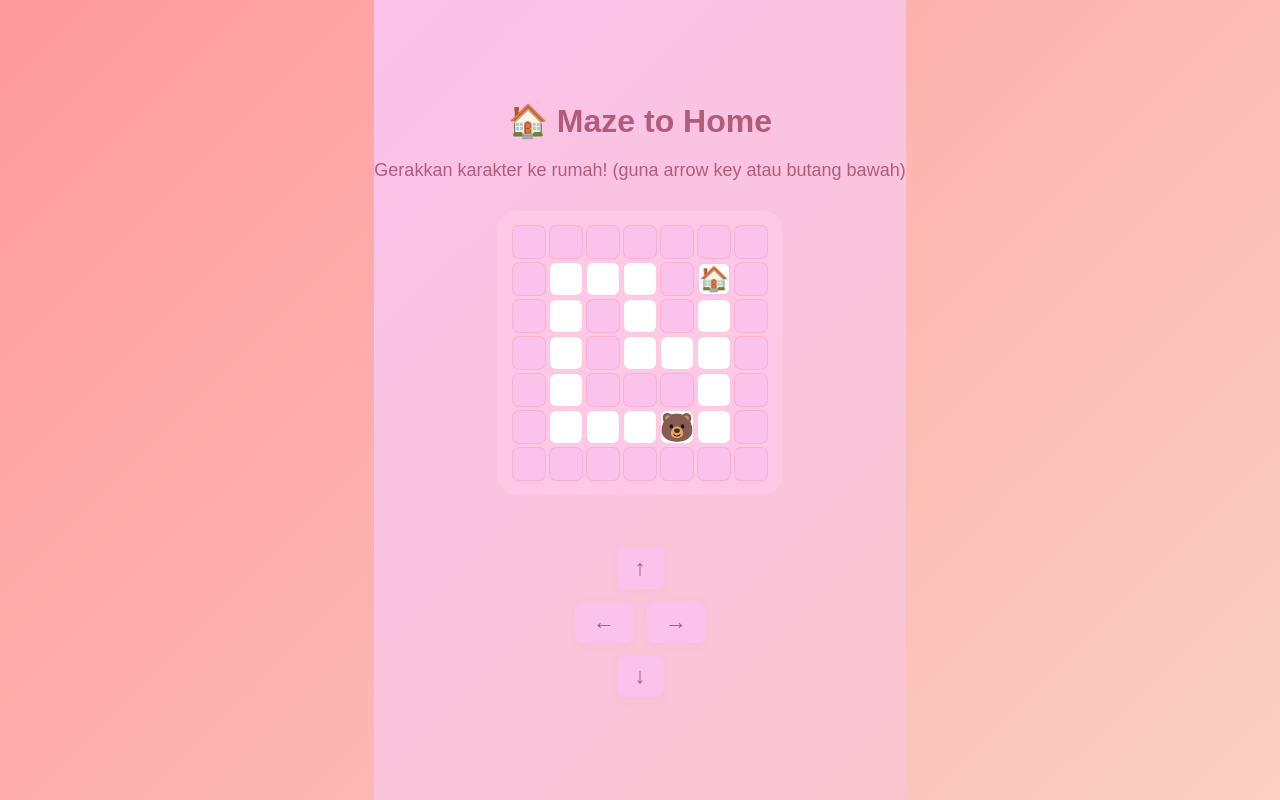
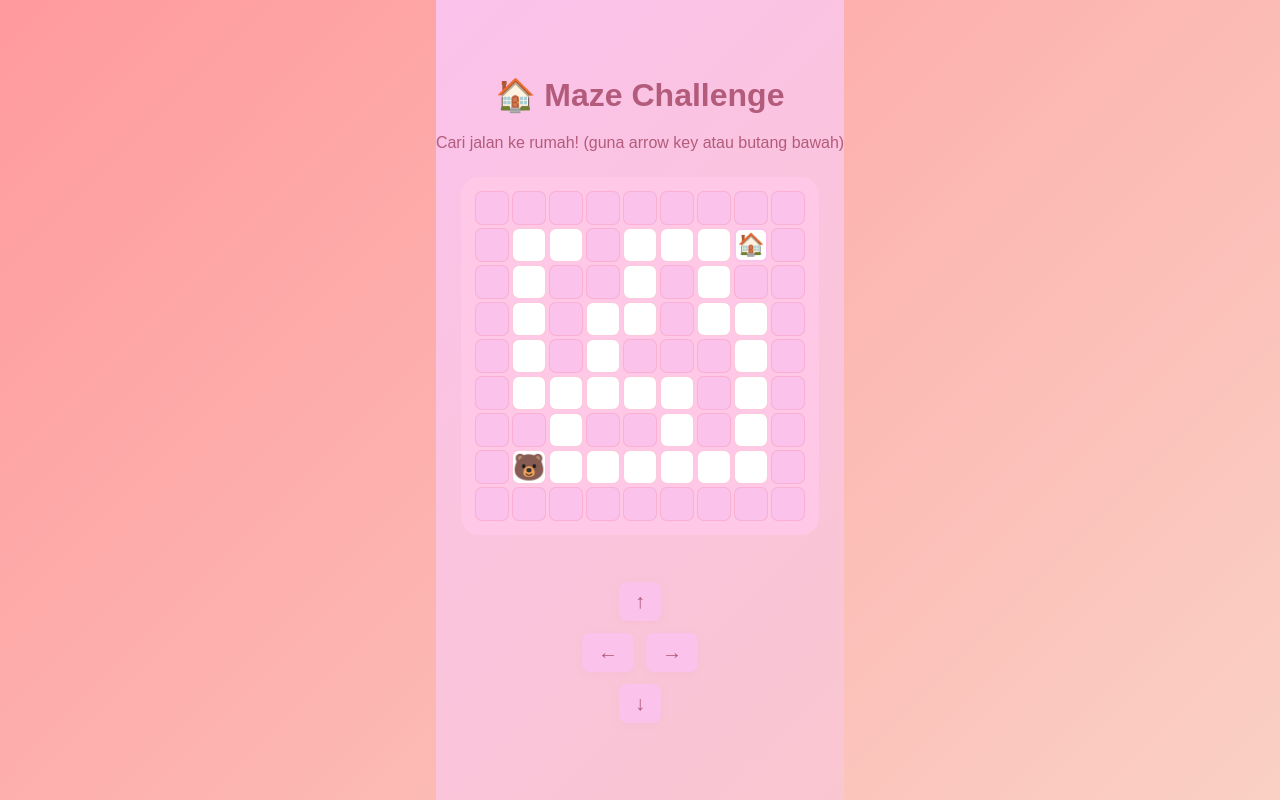
Before and after one commit to PaktamXbotz/bedagif, a Next.js app: page /maze in a window 1280 px wide. Built offline with nearby package versions, Linux system fonts and the light colour scheme.

Commit message:
Update page.js

```diff
--- a/app/maze/page.js
+++ b/app/maze/page.js
@@ -3,22 +3,34 @@ import React, { useState, useEffect } from "react";
 import { useRouter } from "next/navigation";
 
 // Maze grid: 1 = wall, 0 = path, H = Home, B = Bear
+// Sekarang maze lebih berliku, ada jalan mati
 const initialMaze = [
-  [1,1,1,1,1,1,1],
-  [1,0,0,0,1,'H',1],
-  [1,0,1,0,1,0,1],
-  [1,0,1,0,0,0,1],
-  [1,0,1,1,1,0,1],
-  [1,0,0,0,0,0,1],
-  [1,1,1,1,1,1,1],
+  [1,1,1,1,1,1,1,1,1],
+  [1,0,0,1,0,0,0,'H',1],
+  [1,0,1,1,0,1,0,1,1],
+  [1,0,1,0,0,1,0,0,1],
+  [1,0,1,0,1,1,1,0,1],
+  [1,0,0,0,0,0,1,0,1],
+  [1,1,0,1,1,0,1,0,1],
+  [1,'B',0,0,0,0,0,0,1],
+  [1,1,1,1,1,1,1,1,1],
 ];
 
-const startBear = { x: 5, y: 4 }; // row, col
-const home = { x: 1, y: 5 };
+// Bear mula di grid yang ada 'B'
+const findStart = () => {
+  for (let i = 0; i < initialMaze.length; i++) {
+    for (let j = 0; j < initialMaze[i].length; j++) {
+      if (initialMaze[i][j] === "B") return { x: i, y: j };
+    }
+  }
+  return { x: 1, y: 1 };
+};
+
+const home = { x: 1, y: 7 };
 
 export default function MazePage() {
   const router = useRouter();
-  const [bear, setBear] = useState(startBear);
+  const [bear, setBear] = useState(findStart);
   const [win, setWin] = useState(false);
   const [anim, setAnim] = useState(false);
 
@@ -34,13 +46,14 @@ export default function MazePage() {
     };
     window.addEventListener("keydown", handle);
     return () => window.removeEventListener("keydown", handle);
-    // eslint-disable-next-line
   }, [bear, win]);
 
   function move(dx, dy) {
     const x = bear.x + dx, y = bear.y + dy;
-    if (!win &&
-      initialMaze[x] && initialMaze[x][y] !== undefined &&
+    if (
+      !win &&
+      initialMaze[x] &&
+      initialMaze[x][y] !== undefined &&
       initialMaze[x][y] !== 1
     ) {
       setAnim(true);
@@ -55,9 +68,8 @@ export default function MazePage() {
 
   return (
     <main style={styles.bg}>
-      <audio src="/lagu.mp3" autoPlay loop hidden />
-      <h1 style={styles.title}><span role="img" aria-label="home">🏠</span> Maze to Home</h1>
-      <p style={styles.text}>Gerakkan karakter ke rumah! (guna arrow key atau butang bawah)</p>
+      <h1 style={styles.title}>🏠 Maze Challenge</h1>
+      <p style={styles.text}>Cari jalan ke rumah! (guna arrow key atau butang bawah)</p>
       <div style={styles.maze}>
         {initialMaze.map((row, rowIdx) =>
           row.map((cell, colIdx) => {
@@ -75,7 +87,7 @@ export default function MazePage() {
               >
                 {isHome && (
                   <span style={{
-                    fontSize: 24,
+                    fontSize: 22,
                     position: "absolute",
                     left: "50%", top: "50%",
                     transform: "translate(-50%,-50%)",
@@ -85,19 +97,18 @@ export default function MazePage() {
                 )}
                 {isBear && (
                   <span style={{
-                    fontSize: 28,
+                    fontSize: 26,
                     position: "absolute",
                     left: "50%", top: "50%",
                     transform: "translate(-50%,-50%) " + (anim ? "scale(1.15)" : ""),
                     transition: "transform 0.2s"
                   }}>🐻</span>
                 )}
-                {/* Animasi confetti bila win */}
                 {isBear && isHome && win && (
                   <span style={{
                     position: "absolute",
                     left: "50%", top: "50%", transform: "translate(-50%,-50%)",
-                    fontSize: 30, animation: "pop 1.2s"
+                    fontSize: 28, animation: "pop 1.2s"
                   }}>🎉</span>
                 )}
               </div>
@@ -113,13 +124,13 @@ export default function MazePage() {
         </div>
         <button onClick={() => move(1,0)} style={styles.arrow}>↓</button>
       </div>
-      {win && <div style={styles.winText}>Tahniah! Sampai rumah! 🎉</div>}
+      {win && <div style={styles.winText}>Tahniah! Berjaya lepas maze 🎉</div>}
       <style>
         {`
         @keyframes pop {
-          0% { transform: scale(1) translate(-50%,-50%);}
-          50% { transform: scale(1.7) translate(-50%,-50%);}
-          100% { transform: scale(1) translate(-50%,-50%);}
+          0% { transform: scale(1) translate(-50%,-50%); }
+          50% { transform: scale(1.7) translate(-50%,-50%); }
+          100% { transform: scale(1) translate(-50%,-50%); }
         }
         `}
       </style>
@@ -137,12 +148,12 @@ const styles = {
     justifyContent: "center"
   },
   title: { fontSize: 32, color: "#b35b7a" },
-  text: { color: "#b35b7a", fontSize: 18 },
+  text: { color: "#b35b7a", fontSize: 16 },
   maze: {
     display: "grid",
-    gridTemplateColumns: "repeat(7, 34px)",
+    gridTemplateColumns: "repeat(9, 34px)",
     gap: 3,
-    margin: "30px 0",
+    margin: "25px 0",
     background: "#ffc8e6",
     padding: 14,
     borderRadius: 18
@@ -167,15 +178,15 @@ const styles = {
     background: "#fbc2eb",
     border: "none",
     borderRadius: 8,
-    fontSize: 22,
-    padding: "8px 18px",
-    margin: "2px 7px",
+    fontSize: 20,
+    padding: "8px 16px",
+    margin: "2px 6px",
     color: "#b35b7a",
     cursor: "pointer",
     boxShadow: "0 2px 8px #f8a5c233"
   },
   winText: {
-    marginTop: 16,
+    marginTop: 14,
     color: "#27ae60",
     fontWeight: "bold",
     fontSize: 20
```
